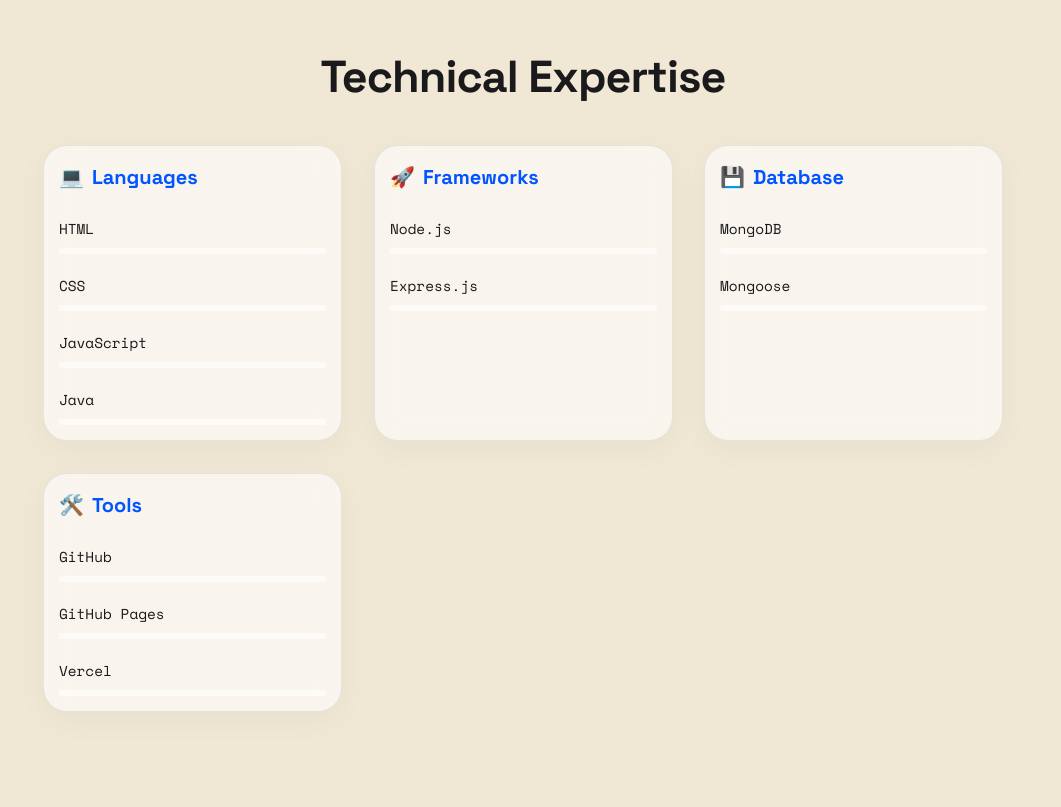
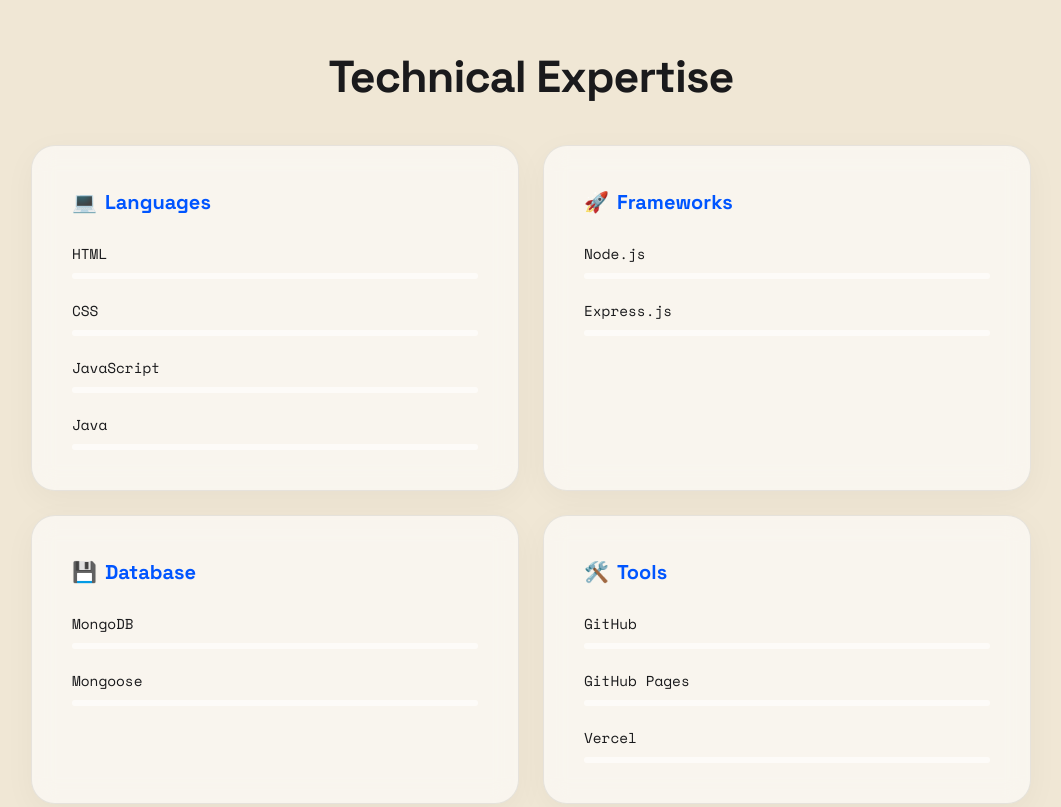
Before and after one commit to parekhyaahvi/yaahvi-portfolio, a website: page index.html in a window 1280 px wide. Shown: the part 1639-2446 px from the top of the page, without its empty margins (85-1146 px from the left). Drawn offline with nearby package versions, Linux system fonts and the light colour scheme; no server answers.

Commit message:
Revert "Refactor: Unified fluid design using relative units"
This reverts commit e8fea3b294d159749ba1e91dd3a8899cdda7851d.

```diff
--- a/css/layout.css
+++ b/css/layout.css
@@ -1,21 +1,21 @@
 section {
   min-height: 100vh;
   scroll-snap-align: start;
-  overflow: visible;
+  overflow: visible; /* Allow content to grow if needed */
   position: relative;
   display: flex;
-  align-items: flex-start;
+  align-items: center;
   justify-content: center;
   background: transparent;
   z-index: 1;
-  padding: 10vh 0; /* Vertical padding based on viewport height */
+  padding: 80px 0; /* Add top/bottom padding for breathing room */
 }
 
 .container {
-  width: 90%; /* Fluid width */
-  max-width: 1400px;
+  width: 100%;
+  max-width: 1200px;
   margin: 0 auto;
-  padding: 0 10% 0 5%; /* Fluid safe zones: 10% on right for sidebar, 5% on left */
+  padding: 0 5rem 0 var(--space-md); /* Added 5rem on right for sidebar clearance */
   position: relative;
   z-index: 1;
 }
--- a/css/nav.css
+++ b/css/nav.css
@@ -1,13 +1,13 @@
 .dot-nav {
   position: fixed;
-  right: 2vw; /* Use viewport width for right positioning */
+  right: 2.5rem;
   top: 50%;
   transform: translateY(-50%);
   display: flex;
   flex-direction: column;
   align-items: center;
-  gap: 2vh; /* Use viewport height for gap to scale with screen height */
-  padding: 1.5rem 0.5rem;
+  gap: 1.5rem;
+  padding: 1.5rem 0.8rem;
   background: var(--color-surface);
   backdrop-filter: blur(10px);
   -webkit-backdrop-filter: blur(10px);
@@ -49,8 +49,8 @@
 [data-theme="light"] .moon-icon { display: block; }
 
 .dot {
-  width: 10px; /* Slimmer dots */
-  height: 10px;
+  width: 12px;
+  height: 12px;
   border-radius: 50%;
   background: var(--color-dot-bg);
   border: 1px solid var(--color-border);
--- a/css/skills.css
+++ b/css/skills.css
@@ -1,9 +1,8 @@
 .skills-grid {
   display: grid;
-  grid-template-columns: repeat(auto-fit, minmax(18rem, 1fr)); /* Fluidly wrap cards */
-  gap: 2rem;
-  width: 100%;
-  max-width: 70rem;
+  grid-template-columns: repeat(2, 1fr);
+  gap: 1.5rem;
+  max-width: 1000px;
   margin: 0 auto;
 }
 
@@ -12,8 +11,8 @@
   border: 1px solid var(--color-border);
   backdrop-filter: blur(12px);
   -webkit-backdrop-filter: blur(12px);
-  border-radius: 1.5rem; /* Relative radius */
-  padding: 5%; /* Fluid inner padding */
+  border-radius: 24px;
+  padding: 2.5rem;
   opacity: 0;
   transform: scale(0.9);
   transition: all 0.4s cubic-bezier(0.25, 0.46, 0.45, 0.94);
```
